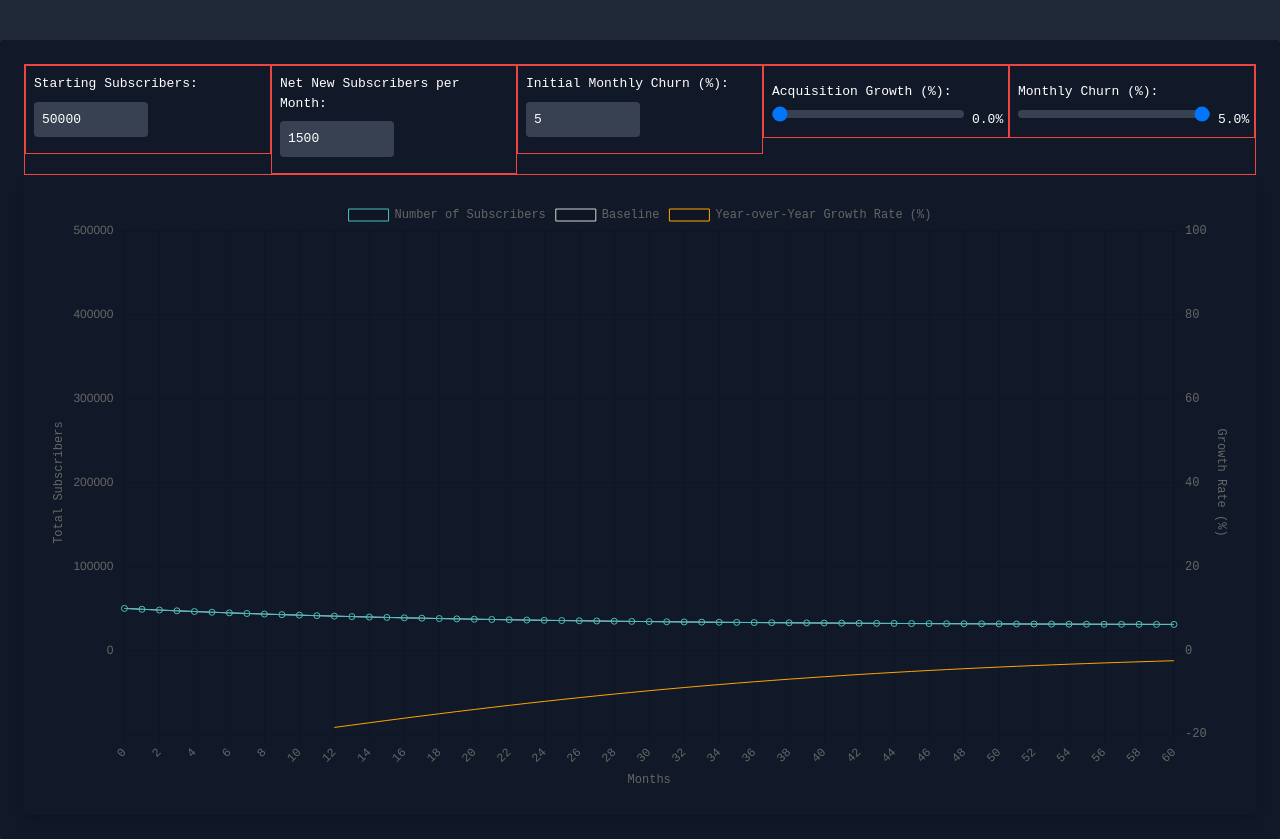
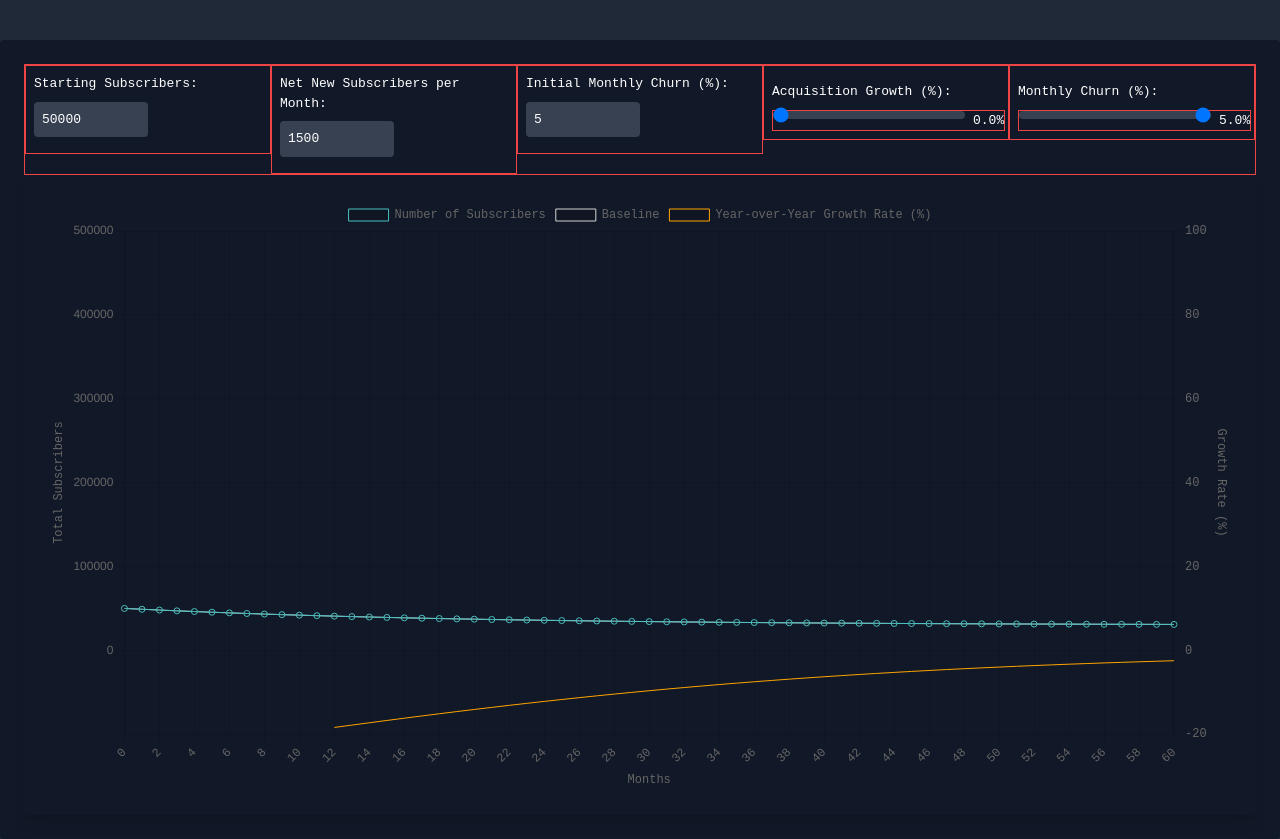
Before and after one commit to p3ob7o/saas-subscriber-simulation, a website: page public/index.html in a window 1280 px wide. Drawn offline with nearby package versions, Linux system fonts and the light colour scheme.

Commit message:
Update index.html

```diff
--- a/public/index.html
+++ b/public/index.html
@@ -23,14 +23,14 @@
         </div>
         <div class="flex flex-col p-2 w-1/5 h-full items-start border border-red-500">
             <label class="py-2" >Acquisition Growth (%):</label>
-            <div class="flex mt-auto  mb-auto">
+            <div class="flex mt-auto  mb-auto  border border-red-500">
                 <input type="range" class="slider bg-gray-700 appearance-none h-2 w-48 rounded-full" id="acquisitionGrowth" min="0" max="5" step="0.1" value="0" oninput="updateAcquisitionOutput(); updateChart();" />
                 <output class="ml-2" id="acquisitionOutput">0.0</output>%
             </div>
         </div>
         <div class="flex flex-col p-2 w-1/5 h-full items-start border border-red-500">
             <label class="py-2" >Monthly Churn (%):</label>
-            <div class="flex mt-auto mb-auto">
+            <div class="flex mt-auto mb-auto  border border-red-500">
                 <input type="range" class="slider bg-gray-700 appearance-none h-2 w-48 rounded-full" id="churnReduction" min="0" max="5" step="0.1" value="5" oninput="updateChurnOutput(); updateChart();" />
                 <output class="ml-2" id="churnOutput">5.0</output>%
             </div>
```
